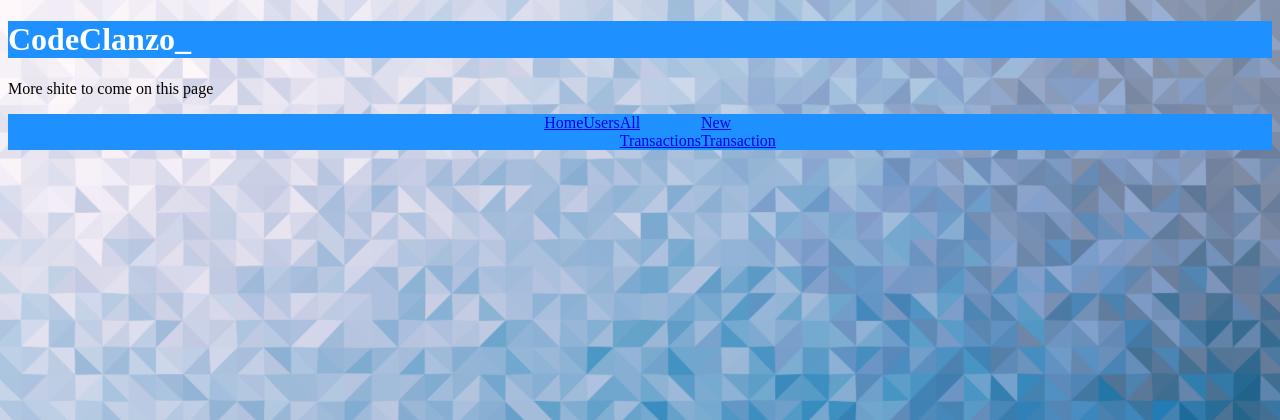
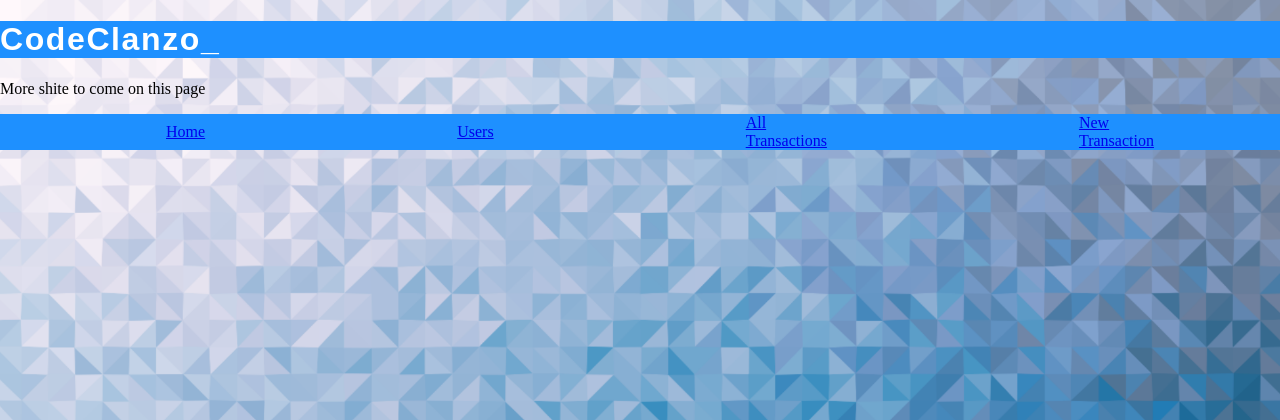
Before and after one commit to Jarnbjorn92/CodeClanzo_, a Flask app: page / in a window 1280 px wide. Shown: the top 420 px of the page. Run offline with Flask 2, Linux system fonts and the light colour scheme.

Commit message:
css styling

```diff
--- a/static/style.css
+++ b/static/style.css
@@ -2,11 +2,15 @@ body {
     background-image: url('images/codeclanzo\ background.png');
     background-size: cover;
     background-repeat: no-repeat;
+    margin: 0;
 }
 
 body > header {
     background-color: dodgerblue;
     color: white;
+    font-family: Arial, Helvetica, sans-serif;
+    letter-spacing: 0.1em;
+
 }
 
 body > footer {
@@ -16,5 +20,9 @@ body > footer {
 .menu {
     list-style: none;
     display: flex;
-    justify-content:center;
+    justify-content:right;
 }
+
+li {
+    margin: auto;
+}
--- a/templates/base.html
+++ b/templates/base.html
@@ -5,6 +5,7 @@
         <meta charset="UTF-8">
         <meta name="viewport" content="width=device-width, initial-scale=1">
         <link rel="stylesheet" href="{{ url_for('static', filename='style.css') }}">
+        <link href="https://fonts.googleapis.com/css2?family=Fredoka+One&display=swap" rel="stylesheet">
     </head>
     <body>
         <header>
--- a/templates/users/index.html
+++ b/templates/users/index.html
@@ -5,7 +5,7 @@
 {% for user in all_users %}
     <div class="user">
         <div class="content">
-            <a href="user/{{user.id}}"><br>{{user.first_name}} {{user.last_name}}</a>
+            <a href="user/{{user.id}}"><br>{{ user.first_name }} {{ user.last_name }}</a>
         </div>
     </div>
 
```
Also changed, not shown: console.py (+5 -5 lines).
